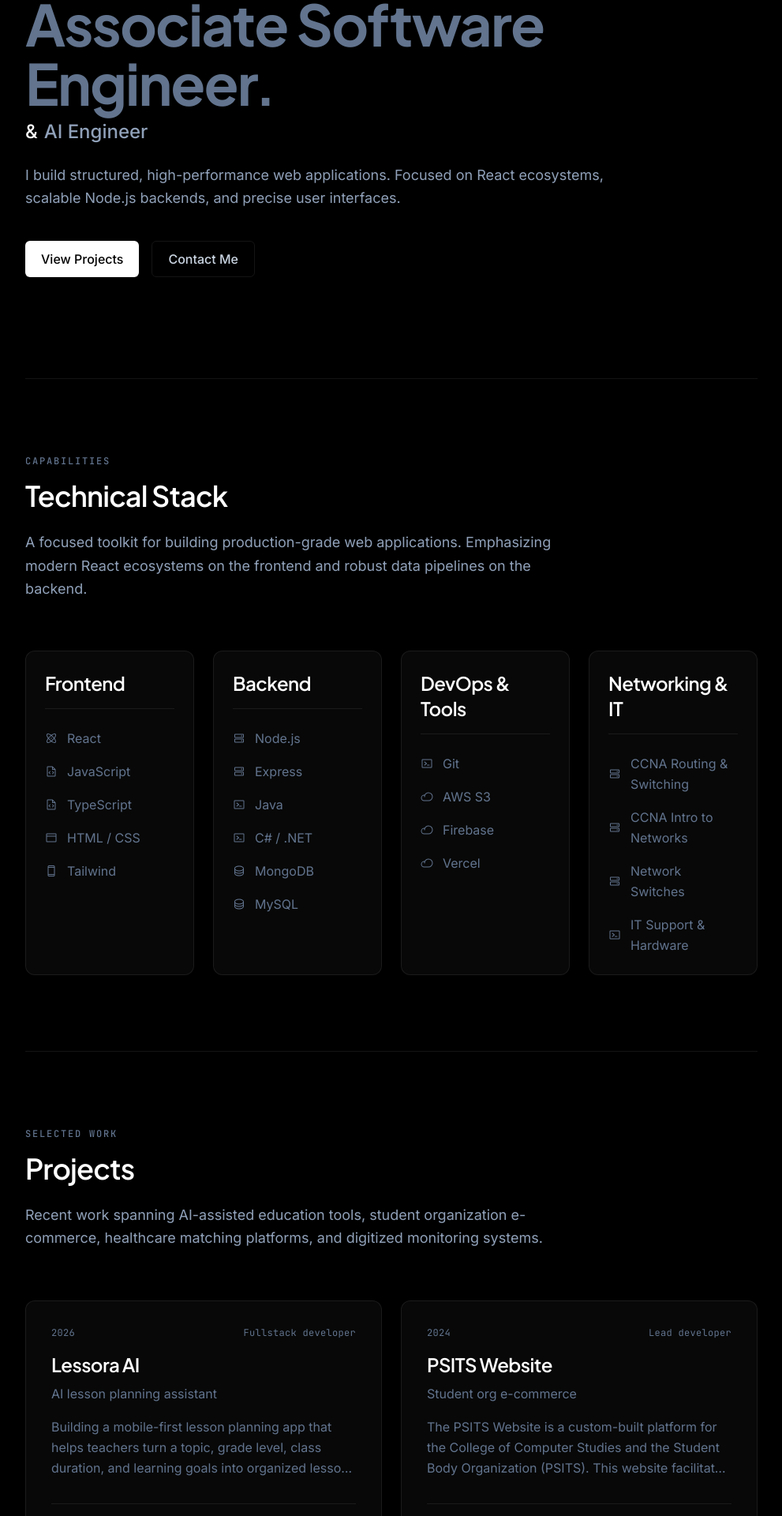
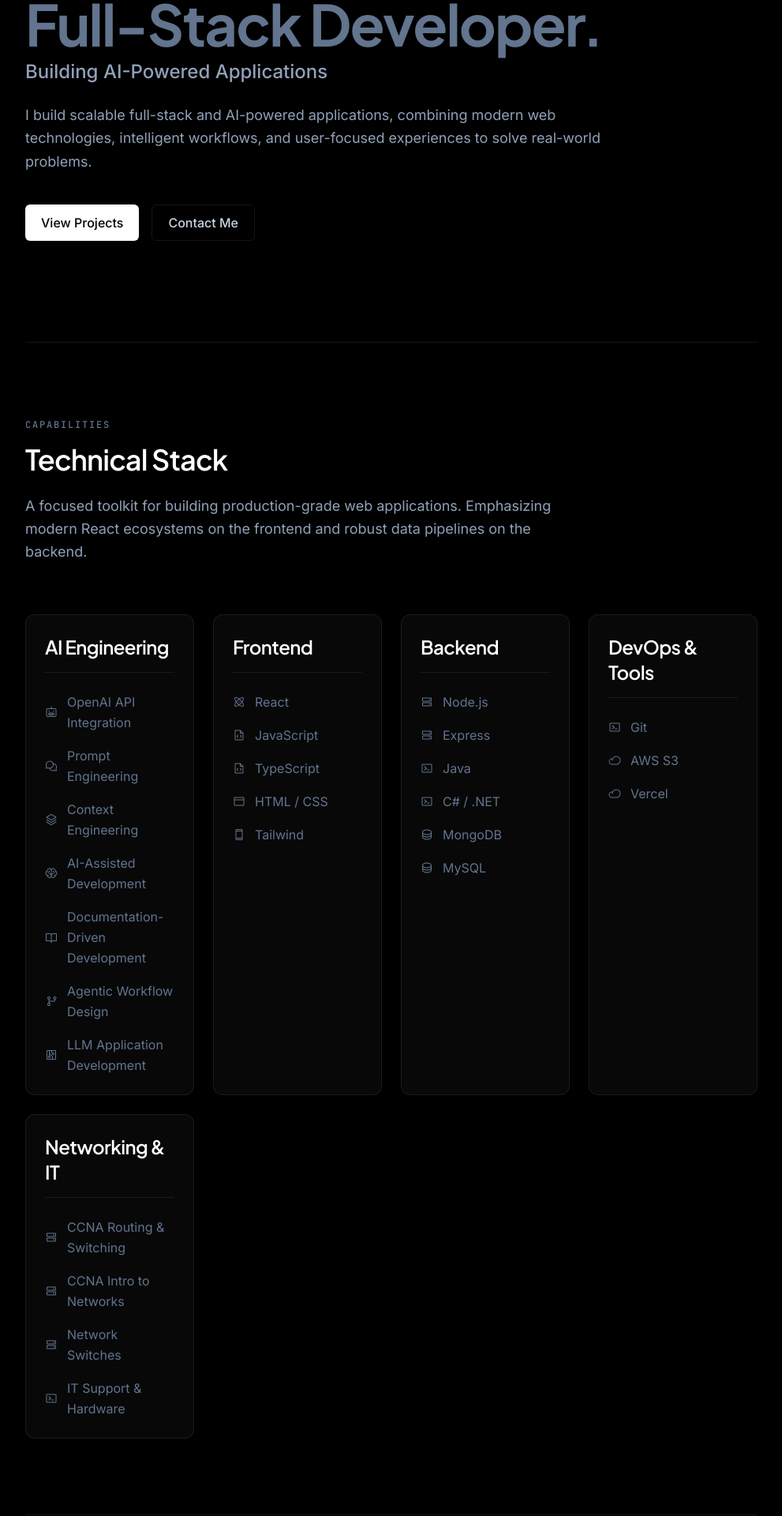
Before and after one commit to Javabutdif/portfolio, a React (Vite) app in the folder apps/portfolio/: page / in a window 1280 px wide. Shown: the part 340-2260 px from the top of the page at 79% size, without its empty margins (144-1135 px from the left). Built offline with nearby package versions, Linux system fonts and the light colour scheme.

Commit message:
update [James]: update the portfolio

```diff
--- a/apps/portfolio/src/App.jsx
+++ b/apps/portfolio/src/App.jsx
@@ -1,26 +1,40 @@
-'use client';
+"use client";
 
-import { useState, useEffect } from 'react';
-import { motion } from 'framer-motion';
+import { useState, useEffect } from "react";
+import { motion } from "framer-motion";
 import {
-  GithubLogo, LinkedinLogo, MapPin, EnvelopeSimple, ArrowUpRight, List, X
-} from '@phosphor-icons/react';
+  GithubLogo,
+  LinkedinLogo,
+  MapPin,
+  EnvelopeSimple,
+  ArrowUpRight,
+  List,
+  X,
+} from "@phosphor-icons/react";
 
-import Modal from './components/Modal.jsx';
-import ProjectCard from './components/ProjectCard.jsx';
-import SkillsSection from './components/SkillsSection.jsx';
-import { projects } from './projects.js';
+import Modal from "./components/Modal.jsx";
+import ProjectCard from "./components/ProjectCard.jsx";
+import SkillsSection from "./components/SkillsSection.jsx";
+import { projects } from "./projects.js";
 
 /* ── Static data ── */
 const navLinks = [
-  { label: 'Skills', href: '#skills' },
-  { label: 'Projects', href: '#projects' },
-  { label: 'About', href: '#about' },
+  { label: "Skills", href: "#skills" },
+  { label: "Projects", href: "#projects" },
+  { label: "About", href: "#about" },
 ];
 
 const contactLinks = [
-  { label: 'GitHub', href: 'https://github.com/Javabutdif', icon: <GithubLogo /> },
-  { label: 'LinkedIn', href: 'https://www.linkedin.com/in/jgenabs/', icon: <LinkedinLogo /> },
+  {
+    label: "GitHub",
+    href: "https://github.com/Javabutdif",
+    icon: <GithubLogo />,
+  },
+  {
+    label: "LinkedIn",
+    href: "https://www.linkedin.com/in/jgenabs/",
+    icon: <LinkedinLogo />,
+  },
 ];
 
 /* ── Minimalist Top Navigation ── */
@@ -30,7 +44,10 @@ function Navbar() {
   return (
     <>
       <nav className="fixed top-0 inset-x-0 z-50 h-16 border-b border-border-subtle bg-bg-base/80 backdrop-blur-md flex items-center justify-between px-6 md:px-12">
-        <a href="#" className="font-semibold text-white tracking-tight flex items-center gap-2 focus-visible:ring-2 focus-visible:ring-white outline-none rounded-sm">
+        <a
+          href="#"
+          className="font-semibold text-white tracking-tight flex items-center gap-2 focus-visible:ring-2 focus-visible:ring-white outline-none rounded-sm"
+        >
           <div className="w-4 h-4 bg-white rounded-sm" />
           AJG
         </a>
@@ -38,13 +55,24 @@ function Navbar() {
         {/* Desktop Links */}
         <div className="hidden md:flex items-center gap-8">
           {navLinks.map((l) => (
-            <a key={l.label} href={l.href} className="text-sm font-medium text-slate-400 hover:text-white transition-colors focus-visible:ring-2 focus-visible:ring-white outline-none rounded-sm">
+            <a
+              key={l.label}
+              href={l.href}
+              className="text-sm font-medium text-slate-400 hover:text-white transition-colors focus-visible:ring-2 focus-visible:ring-white outline-none rounded-sm"
+            >
               {l.label}
             </a>
           ))}
           <div className="w-px h-4 bg-border-subtle mx-2" />
-          {contactLinks.map(link => (
-            <a key={link.label} href={link.href} target="_blank" rel="noreferrer" className="text-slate-400 hover:text-white transition-colors focus-visible:ring-2 focus-visible:ring-white outline-none rounded-sm" aria-label={link.label}>
+          {contactLinks.map((link) => (
+            <a
+              key={link.label}
+              href={link.href}
+              target="_blank"
+              rel="noreferrer"
+              className="text-slate-400 hover:text-white transition-colors focus-visible:ring-2 focus-visible:ring-white outline-none rounded-sm"
+              aria-label={link.label}
+            >
               {link.icon}
             </a>
           ))}
@@ -74,8 +102,14 @@ function Navbar() {
             </a>
           ))}
           <div className="flex gap-6 mt-8">
-            {contactLinks.map(link => (
-              <a key={link.label} href={link.href} target="_blank" rel="noreferrer" className="text-slate-400 hover:text-white flex items-center gap-2">
+            {contactLinks.map((link) => (
+              <a
+                key={link.label}
+                href={link.href}
+                target="_blank"
+                rel="noreferrer"
+                className="text-slate-400 hover:text-white flex items-center gap-2"
+              >
                 {link.icon} {link.label}
               </a>
             ))}
@@ -90,8 +124,10 @@ export default function App() {
   const [activeProject, setActiveProject] = useState(null);
 
   useEffect(() => {
-    document.body.style.overflow = activeProject ? 'hidden' : '';
-    return () => { document.body.style.overflow = ''; };
+    document.body.style.overflow = activeProject ? "hidden" : "";
+    return () => {
+      document.body.style.overflow = "";
+    };
   }, [activeProject]);
 
   return (
@@ -99,9 +135,11 @@ export default function App() {
       <Navbar />
 
       <main className="max-w-5xl mx-auto px-6 md:px-12 pt-32 pb-24">
-
         {/* ═══════════ HERO ═══════════ */}
-        <header className="py-20 md:py-32 border-b border-border-subtle" id="hero">
+        <header
+          className="py-20 md:py-32 border-b border-border-subtle"
+          id="hero"
+        >
           <div className="max-w-3xl">
             <motion.div
               initial={{ opacity: 0, y: 10 }}
@@ -109,11 +147,11 @@ export default function App() {
               transition={{ duration: 0.5 }}
             >
               <h1 className="heading-display mb-2">
-                Anton James Genabio. <br/>
-                <span className="text-slate-500">Associate Software Engineer.</span>
+                Anton James Genabio. <br />
+                <span className="text-slate-500">Full-Stack Developer.</span>
               </h1>
               <div className="text-xl md:text-2xl font-medium text-slate-400 mb-6 flex items-center gap-2">
-                <span className="text-accent">&</span> AI Engineer
+                Building AI-Powered Applications
               </div>
             </motion.div>
 
@@ -123,7 +161,9 @@ export default function App() {
               transition={{ duration: 0.5, delay: 0.1 }}
               className="text-body text-lg md:text-xl mb-10"
             >
-              I build structured, high-performance web applications. Focused on React ecosystems, scalable Node.js backends, and precise user interfaces.
+              I build scalable full-stack and AI-powered applications, combining
+              modern web technologies, intelligent workflows, and user-focused
+              experiences to solve real-world problems.
             </motion.p>
 
             <motion.div
@@ -135,7 +175,10 @@ export default function App() {
               <a href="#projects" className="btn-primary">
                 View Projects
               </a>
-              <a href="mailto:jamesgenabio31@gmail.com" className="btn-secondary">
+              <a
+                href="mailto:jamesgenabio31@gmail.com"
+                className="btn-secondary"
+              >
                 Contact Me
               </a>
             </motion.div>
@@ -151,8 +194,9 @@ export default function App() {
             <span className="text-eyebrow">Selected Work</span>
             <h2 className="heading-section">Projects</h2>
             <p className="text-body">
-              Recent work spanning AI-assisted education tools, student organization
-              e-commerce, healthcare matching platforms, and digitized monitoring systems.
+              Recent projects include AI-powered education platforms, student
+              organization systems, healthcare matchmaking solutions, and
+              digital monitoring applications.
             </p>
           </div>
 
@@ -179,26 +223,31 @@ export default function App() {
           </div>
 
           <div className="grid grid-cols-1 md:grid-cols-[2fr_1fr] gap-12 lg:gap-24">
-
-
             <div className="flex flex-col gap-6">
               <div>
-                <span className="block text-xs uppercase tracking-widest text-slate-500 mb-1">Location</span>
+                <span className="block text-xs uppercase tracking-widest text-slate-500 mb-1">
+                  Location
+                </span>
                 <span className="text-slate-300 flex items-center gap-2">
-                  <MapPin size={16} className="text-slate-500" /> Cebu, Philippines
+                  <MapPin size={16} className="text-slate-500" /> Cebu,
+                  Philippines
                 </span>
               </div>
               <div>
-                <span className="block text-xs uppercase tracking-widest text-slate-500 mb-1">Education</span>
+                <span className="block text-xs uppercase tracking-widest text-slate-500 mb-1">
+                  Education
+                </span>
                 <span className="text-slate-300 flex items-start gap-2">
-                  <EnvelopeSimple size={16} className="text-slate-500 mt-1 shrink-0" />
-                  BS Information Technology, <br/> University of Cebu
+                  <EnvelopeSimple
+                    size={16}
+                    className="text-slate-500 mt-1 shrink-0"
+                  />
+                  BS Information Technology, <br /> University of Cebu
                 </span>
               </div>
             </div>
           </div>
         </section>
-
       </main>
 
       {/* ═══════════ FOOTER ═══════════ */}
@@ -206,9 +255,10 @@ export default function App() {
         <div className="max-w-5xl mx-auto px-6 md:px-12 flex flex-col md:flex-row justify-between items-center gap-4">
           <div className="flex items-center gap-2">
             <div className="w-3 h-3 bg-white rounded-sm" />
-            <span className="text-sm font-medium text-slate-300">Anton James Genabio</span>
+            <span className="text-sm font-medium text-slate-300">
+              Anton James Genabio
+            </span>
           </div>
-
         </div>
       </footer>
 
--- a/apps/portfolio/src/components/SkillsSection.jsx
+++ b/apps/portfolio/src/components/SkillsSection.jsx
@@ -1,51 +1,87 @@
-'use client';
+"use client";
 
-import { motion } from 'framer-motion';
+import { motion } from "framer-motion";
 import {
-  Atom, FileCode, HardDrives, Database, Browser,
-  Cloud, TerminalWindow, DeviceMobile
-} from '@phosphor-icons/react';
+  Atom,
+  FileCode,
+  HardDrives,
+  Database,
+  Browser,
+  Cloud,
+  TerminalWindow,
+  DeviceMobile,
+  Brain,
+  Robot,
+  GitBranch,
+  ChatsCircle,
+  BookOpen,
+  Stack,
+  Circuitry,
+} from "@phosphor-icons/react";
 
 const skills = [
-  { category: 'Frontend', items: [
-    { name: 'React', icon: <Atom /> },
-    { name: 'JavaScript', icon: <FileCode /> },
-    { name: 'TypeScript', icon: <FileCode /> },
-    { name: 'HTML / CSS', icon: <Browser /> },
-    { name: 'Tailwind', icon: <DeviceMobile /> },
-  ]},
-  { category: 'Backend', items: [
-    { name: 'Node.js', icon: <HardDrives /> },
-    { name: 'Express', icon: <HardDrives /> },
-    { name: 'Java', icon: <TerminalWindow /> },
-    { name: 'C# / .NET', icon: <TerminalWindow /> },
-    { name: 'MongoDB', icon: <Database /> },
-    { name: 'MySQL', icon: <Database /> },
-  ]},
-  { category: 'DevOps & Tools', items: [
-    { name: 'Git', icon: <TerminalWindow /> },
-    { name: 'AWS S3', icon: <Cloud /> },
-    { name: 'Firebase', icon: <Cloud /> },
-    { name: 'Vercel', icon: <Cloud /> },
-  ]},
-  { category: 'Networking & IT', items: [
-    { name: 'CCNA Routing & Switching', icon: <HardDrives /> },
-    { name: 'CCNA Intro to Networks', icon: <HardDrives /> },
-    { name: 'Network Switches', icon: <HardDrives /> },
-    { name: 'IT Support & Hardware', icon: <TerminalWindow /> },
-  ]}
+  {
+    category: "AI Engineering",
+    items: [
+      { name: "OpenAI API Integration", icon: <Robot /> },
+      { name: "Prompt Engineering", icon: <ChatsCircle /> },
+      { name: "Context Engineering", icon: <Stack /> },
+      { name: "AI-Assisted Development", icon: <Brain /> },
+      { name: "Documentation-Driven Development", icon: <BookOpen /> },
+      { name: "Agentic Workflow Design", icon: <GitBranch /> },
+      { name: "LLM Application Development", icon: <Circuitry /> },
+    ],
+  },
+  {
+    category: "Frontend",
+    items: [
+      { name: "React", icon: <Atom /> },
+      { name: "JavaScript", icon: <FileCode /> },
+      { name: "TypeScript", icon: <FileCode /> },
+      { name: "HTML / CSS", icon: <Browser /> },
+      { name: "Tailwind", icon: <DeviceMobile /> },
+    ],
+  },
+  {
+    category: "Backend",
+    items: [
+      { name: "Node.js", icon: <HardDrives /> },
+      { name: "Express", icon: <HardDrives /> },
+      { name: "Java", icon: <TerminalWindow /> },
+      { name: "C# / .NET", icon: <TerminalWindow /> },
+      { name: "MongoDB", icon: <Database /> },
+      { name: "MySQL", icon: <Database /> },
+    ],
+  },
+  {
+    category: "DevOps & Tools",
+    items: [
+      { name: "Git", icon: <TerminalWindow /> },
+      { name: "AWS S3", icon: <Cloud /> },
+      { name: "Vercel", icon: <Cloud /> },
+    ],
+  },
+  {
+    category: "Networking & IT",
+    items: [
+      { name: "CCNA Routing & Switching", icon: <HardDrives /> },
+      { name: "CCNA Intro to Networks", icon: <HardDrives /> },
+      { name: "Network Switches", icon: <HardDrives /> },
+      { name: "IT Support & Hardware", icon: <TerminalWindow /> },
+    ],
+  },
 ];
 
 export default function SkillsSection() {
   return (
     <section className="py-24 border-b border-border-subtle" id="skills">
-
       <div className="mb-16 max-w-2xl">
         <span className="text-eyebrow">Capabilities</span>
         <h2 className="heading-section">Technical Stack</h2>
         <p className="text-body">
-          A focused toolkit for building production-grade web applications. Emphasizing
-          modern React ecosystems on the frontend and robust data pipelines on the backend.
+          A focused toolkit for building production-grade web applications.
+          Emphasizing modern React ecosystems on the frontend and robust data
+          pipelines on the backend.
         </p>
       </div>
 
@@ -64,18 +100,22 @@ export default function SkillsSection() {
             </h3>
             <ul className="flex flex-col gap-4">
               {group.items.map((skill) => (
-                <li key={skill.name} className="flex items-center gap-3 text-body-sm group cursor-default">
+                <li
+                  key={skill.name}
+                  className="flex items-center gap-3 text-body-sm group cursor-default"
+                >
                   <span className="text-slate-500 group-hover:text-white transition-colors">
                     {skill.icon}
                   </span>
-                  <span className="group-hover:text-slate-200 transition-colors">{skill.name}</span>
+                  <span className="group-hover:text-slate-200 transition-colors">
+                    {skill.name}
+                  </span>
                 </li>
               ))}
             </ul>
           </motion.div>
         ))}
       </div>
-
     </section>
   );
 }
--- a/apps/portfolio/src/projects.js
+++ b/apps/portfolio/src/projects.js
@@ -1,58 +1,65 @@
 export const projects = [
   {
     id: 5,
-    title: 'Lessora AI',
-    subtitle: 'AI lesson planning assistant',
+    title: "Lessora AI",
+    subtitle: "AI lesson planning assistant",
     description:
-      'Building a mobile-first lesson planning app that helps teachers turn a topic, grade level, class duration, and learning goals into organized lesson plans. The Expo React Native client includes onboarding, authentication, a personalized dashboard, lesson plan creation, AI suggestion previews, and teaching analytics, backed by a Node.js and Express API with secure password hashing and lesson-generation service groundwork.',
-    tech: ['TypeScript', 'Expo', 'React Native', 'Node.js', 'Express', 'MongoDB'],
-    demoLink: 'https://github.com/Javabutdif/Lessora-AI',
-    linkLabel: 'View Repository',
-    year: '2026',
-    role: 'Fullstack developer',
+      "Developing an AI-powered lesson planning platform that helps educators transform topics, grade levels, class durations, and learning objectives into structured lesson plans. Built with Expo React Native and supported by a Node.js and Express backend, the platform features onboarding, authentication, personalized dashboards, AI-generated lesson recommendations, analytics, and secure data management.",
+    tech: [
+      "TypeScript",
+      "Expo",
+      "React Native",
+      "Node.js",
+      "Express",
+      "MongoDB",
+    ],
+    demoLink: "https://github.com/Javabutdif/Lessora-AI",
+    linkLabel: "View Repository",
+    year: "2026",
+    role: "Fullstack developer",
   },
   {
     id: 1,
-    title: 'PSITS Website',
-    subtitle: 'Student org e-commerce',
+    title: "PSITS Website",
+    subtitle: "Student org e-commerce",
     description:
-      'The PSITS Website is a custom-built platform for the College of Computer Studies and the Student Body Organization (PSITS). This website facilitates the ordering of merchandise, uniforms, and event attendance. With an integrated Point of Sale (POS) system, the platform ensures smooth transaction processing and receipt generation, streamlining inventory management for organization officers.',
-    tech: ['React', 'Express', 'Node.js', 'AWS S3', 'Tailwind CSS'],
-    demoLink: 'https://psits-web.vercel.app/',
-    year: '2024',
-    role: 'Lead developer',
+      "Developed a web platform for the College of Computer Studies and the Philippine Society of Information Technology Students (PSITS) to streamline merchandise sales, uniform distribution, and event management. The system features integrated ordering, attendance tracking, inventory management, and a Point of Sale (POS) module with automated receipt generation to improve operational efficiency for organization officers.",
+    tech: ["React", "Express", "Node.js", "AWS S3", "Tailwind CSS"],
+    demoLink: "https://psits-web.vercel.app/",
+    year: "2024",
+    role: "Lead developer",
   },
   {
     id: 2,
-    title: 'MentalHelp PH',
-    subtitle: 'Capstone — therapist matching',
+    title: "MentalHelp PH",
+    subtitle: "Capstone — therapist matching",
     description:
-      'Created a mental health platform that matches people with therapists based on their specific needs. Users fill out a questionnaire and get connected with professionals who can actually help them. Built this as my capstone project to solve a real problem.',
-    tech: ['React', 'Express', 'Node.js', 'XAMPP', 'SQL'],
-    demoLink: '#',
-    year: '2024',
-    role: 'Fullstack developer',
+      "Created a mental health platform that matches people with therapists based on their specific needs. Users fill out a questionnaire and get connected with professionals who can actually help them. Built this as my capstone project to solve a real problem.",
+    tech: ["React", "Express", "Node.js", "XAMPP", "SQL"],
+    demoLink: "#",
+    year: "2024",
+    role: "Fullstack developer",
   },
   {
     id: 3,
-    title: 'Sit-in Monitoring',
-    subtitle: 'Lab attendance system',
+    title: "Sit-in Monitoring",
+    subtitle: "Lab attendance system",
     description:
-      'Developed a system to track student attendance in computer labs. Professors can see who\'s using the facilities, students can reserve seats, and administrators get reports on usage. Replaced a chaotic paper-based system with something digital and reliable.',
-    tech: ['JavaScript', 'Bootstrap', 'PHP', 'Chart.js'],
-    demoLink: '#',
-    year: '2023',
-    role: 'Fullstack developer',
+      "Developed a system to track student attendance in computer labs. Professors can see who's using the facilities, students can reserve seats, and administrators get reports on usage. Replaced a chaotic paper-based system with something digital and reliable.",
+    tech: ["JavaScript", "Bootstrap", "PHP", "Chart.js"],
+    demoLink: "#",
+    year: "2023",
+    role: "Fullstack developer",
   },
   {
     id: 4,
-    title: 'Restify',
-    subtitle: 'Rental property platform',
+    title: "Restify",
+    subtitle: "Rental property platform",
     description:
-      'Started building a rental property search platform using ASP.NET MVC. Users can browse available rentals and landlords can list their properties. This was an early project where I learned about MVC architecture and database design.',
-    tech: ['ASP.NET MVC', 'C#', 'SQL Server'],
-    demoLink: '#',
-    year: '2023',
-    role: 'Developer',
+      "Started building a rental property search platform using ASP.NET MVC. Users can browse available rentals and landlords can list their properties. This was an early project where I learned about MVC architecture and database design.",
+    tech: ["ASP.NET MVC", "C#", "SQL Server"],
+    demoLink: "#",
+    year: "2023",
+    role: "Developer",
   },
 ];
```
Also changed, not shown: 1 other file (tests, documents, lock files or other folders).
